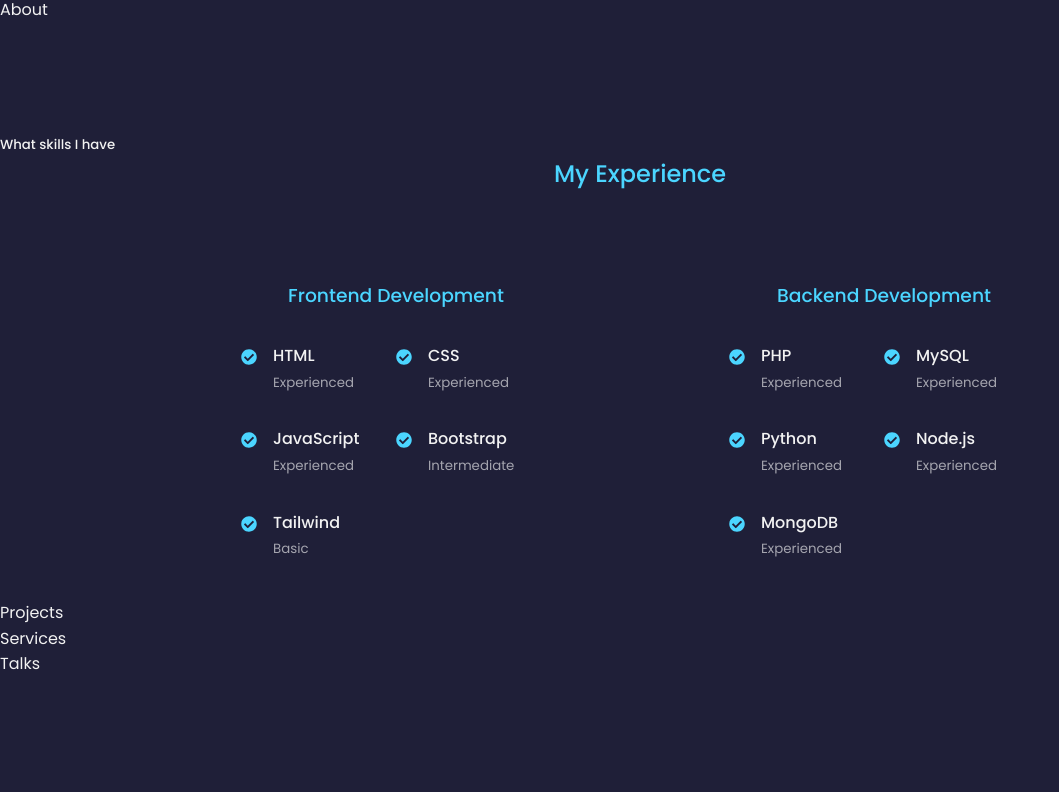
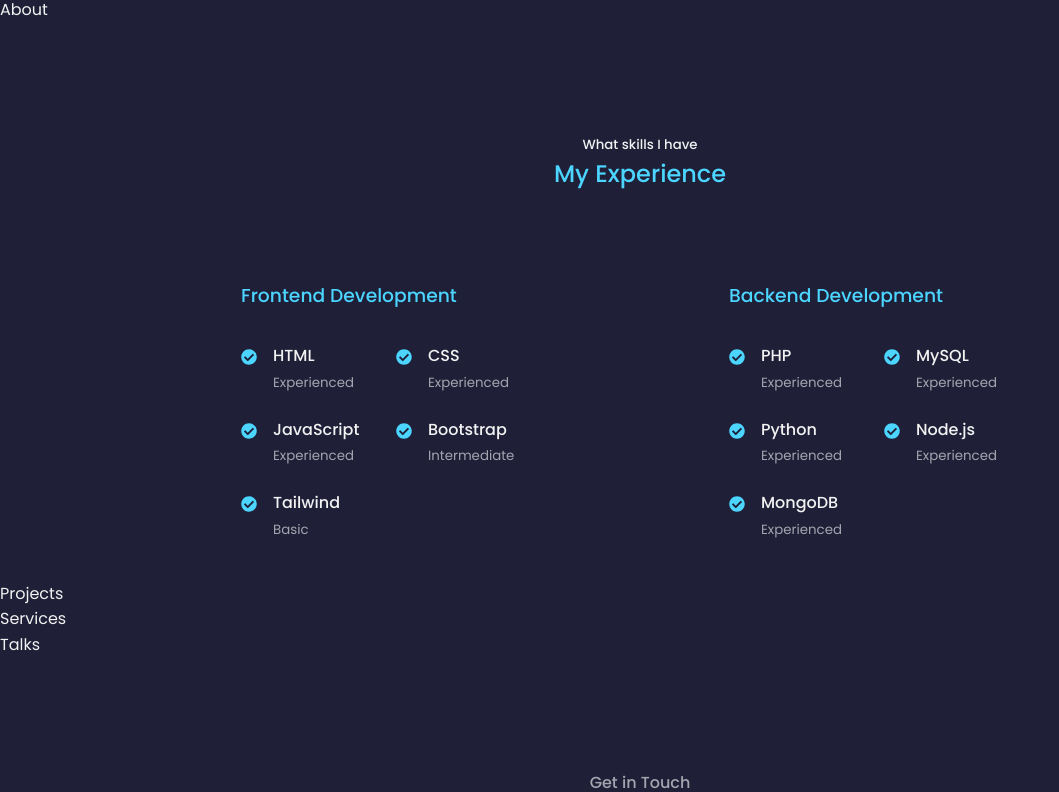
Before and after one commit to AnilKumar3494/INFO-655-Group_Project, a React (Vite) app in the folder modern_portfolio/: page / in a window 1280 px wide. Shown: the part 749-1541 px from the top of the page, without its empty margins (0-1059 px from the left). Built offline with nearby package versions, Linux system fonts and the light colour scheme.

Commit message:
updated: styling for skills section

```diff
--- a/modern_portfolio/src/components/experience/Experience.jsx
+++ b/modern_portfolio/src/components/experience/Experience.jsx
@@ -1,7 +1,7 @@
 import React from "react";
 import "./experience.css";
 // import { FaCheckCircle } from "react-icon/bs";
-import { FaCheckCircle } from "react-icons/fa";
+// import { FaCheckCircle } from "react-icons/fa";
 import SkillsDisplay from "./SkillsDisplay";
 
 const Experience = () => {
@@ -22,7 +22,7 @@ const Experience = () => {
   ];
 
   return (
-    <section id="experience">
+    <section id="experience" className="experience">
       <h5>What skills I have</h5>
       <h2>My Experience</h2>
 
--- a/modern_portfolio/src/components/experience/experience.css
+++ b/modern_portfolio/src/components/experience/experience.css
@@ -1,3 +1,6 @@
+.experience {
+  text-align: center;
+}
 .experience_container {
   display: grid;
   grid-template-columns: 1fr 1fr;
@@ -19,15 +22,18 @@
 }
 
 .experience_container > div h3 {
-  text-align: center;
   margin-bottom: 2rem;
   color: var(--color-primary);
 }
+.experience_container h3 {
+  text-align: left;
+}
 
 .experience_content {
+  text-align: left;
   display: grid;
   grid-template-columns: 1fr 1fr;
-  row-gap: 2rem;
+  row-gap: 1.4rem;
 }
 
 .experience_details {
```
